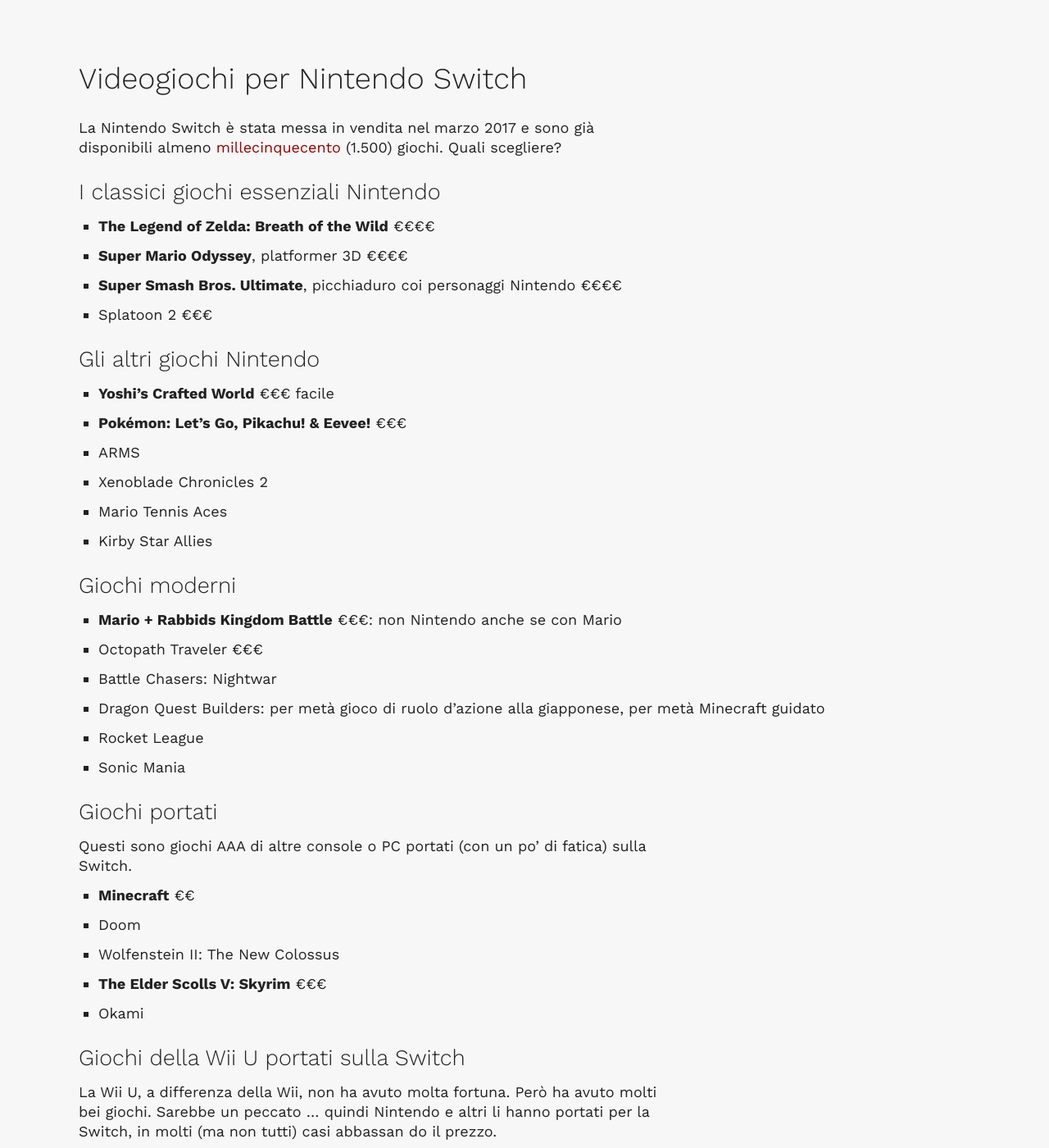
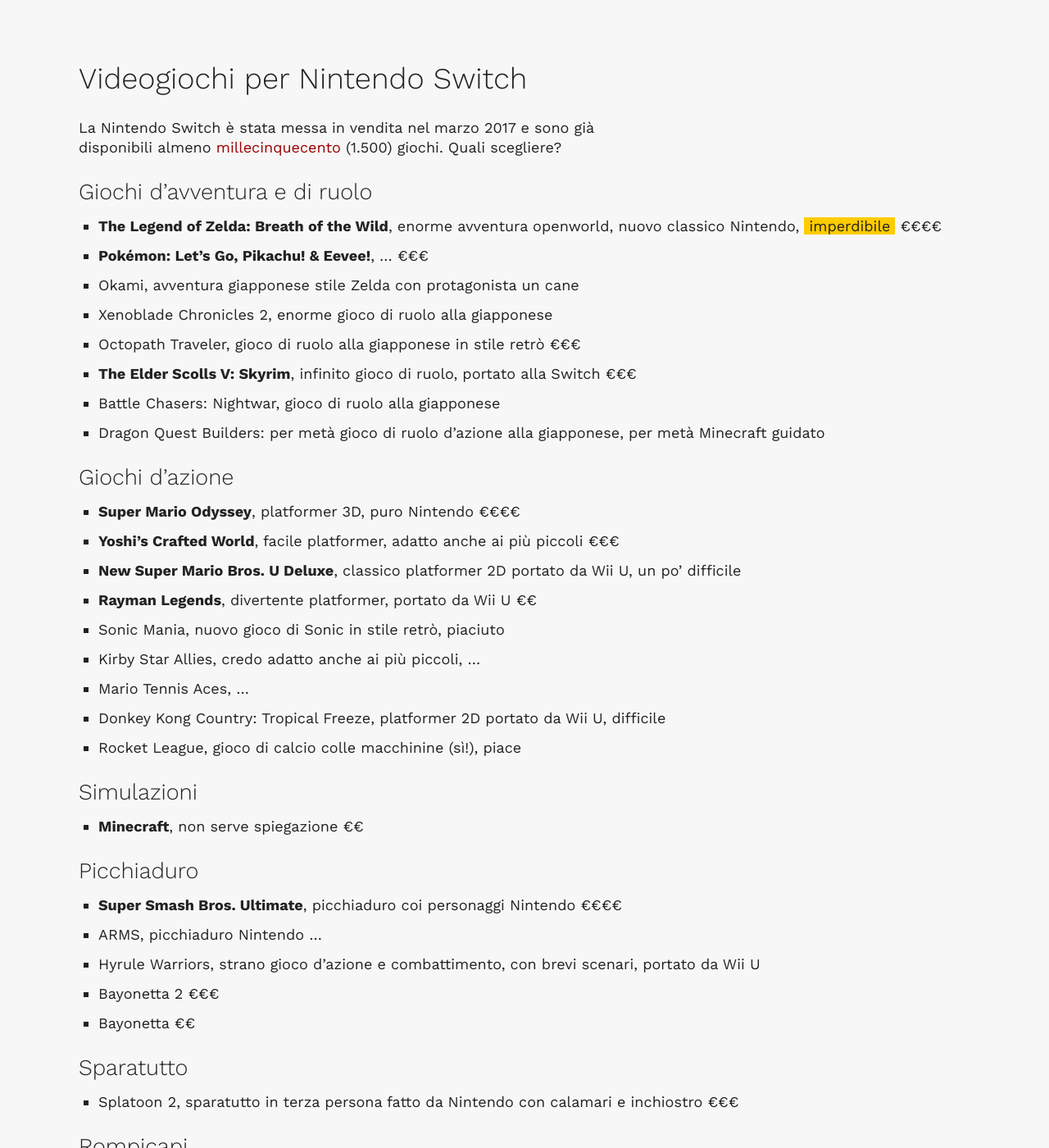
Before and after one commit to Albernat/videogiochi, a Jekyll site: the page built from nintendo-switch.md, in a window 1280 px wide and 1400 px high. Shown: the whole window at 82% size. Built offline with Jekyll 4.4.1, drawn with Linux system fonts in a browser that asks for light colours; our own code applies the rules of GitHub Pages for plain Markdown files; some of the changed text lies outside the part shown.

Commit message:
Update nintendo-switch.md

```diff
--- a/nintendo-switch.md
+++ b/nintendo-switch.md
@@ -16,53 +16,52 @@ os: vendibile, non occupa (troppo) spazio, ...
 Spesso però i giochi digitali sono scontati ...
 {% endcomment %}
 
-## I classici giochi essenziali Nintendo
-- **The Legend of Zelda: Breath of the Wild** €€€€
-- **Super Mario Odyssey**, platformer 3D €€€€
+## Giochi d'avventura e di ruolo
+- **The Legend of Zelda: Breath of the Wild**, enorme avventura openworld, nuovo classico Nintendo, _imperdibile_ €€€€
+- **Pokémon: Let's Go, Pikachu! & Eevee!**, ... €€€
+- Okami, avventura giapponese stile Zelda con protagonista un cane
+- Xenoblade Chronicles 2, enorme gioco di ruolo alla giapponese
+- Octopath Traveler, gioco di ruolo alla giapponese in stile retrò €€€
+- **The Elder Scolls V: Skyrim**, infinito gioco di ruolo, portato alla Switch €€€
+- Battle Chasers: Nightwar, gioco di ruolo alla giapponese
+- Dragon Quest Builders: per metà gioco di ruolo d'azione alla giapponese, per metà Minecraft guidato
+
+## Giochi d'azione
+- **Super Mario Odyssey**, platformer 3D, puro Nintendo €€€€
+- **Yoshi's Crafted World**, facile platformer, adatto anche ai più piccoli €€€
+- **New Super Mario Bros. U Deluxe**, classico platformer 2D portato da Wii U, un po' difficile
+- **Rayman Legends**, divertente platformer, portato da Wii U €€
+- Sonic Mania, nuovo gioco di Sonic in stile retrò, piaciuto
+- Kirby Star Allies, credo adatto anche ai più piccoli, ...
+- Mario Tennis Aces, ...
+- Donkey Kong Country: Tropical Freeze, platformer 2D portato da Wii U, difficile
+- Rocket League, gioco di calcio colle macchinine (sì!), piace
+
+## Simulazioni
+- **Minecraft**, non serve spiegazione €€
+
+## Picchiaduro
 - **Super Smash Bros. Ultimate**, picchiaduro coi personaggi Nintendo €€€€
-- Splatoon 2 €€€
-
-## Gli altri giochi Nintendo
-
-- **Yoshi's Crafted World** €€€ facile
-- **Pokémon: Let's Go, Pikachu! & Eevee!** €€€
-- ARMS
-- Xenoblade Chronicles 2
-- Mario Tennis Aces
-- Kirby Star Allies
-
-## Giochi moderni
-
-- **Mario + Rabbids Kingdom Battle** €€€: non Nintendo anche se con Mario
-- Octopath Traveler €€€
-- Battle Chasers: Nightwar
-- Dragon Quest Builders: per metà gioco di ruolo d'azione alla giapponese, per metà Minecraft guidato
-- Rocket League
-- Sonic Mania
-
-## Giochi portati
-
-Questi sono giochi AAA di altre console o PC portati (con un po’ di fatica) sulla Switch.
-- **Minecraft** €€
-- Doom
-- Wolfenstein II: The New Colossus
-- **The Elder Scolls V: Skyrim** €€€
-- Okami
-
-## Giochi della Wii U portati sulla Switch
-
-La Wii U, a differenza della Wii, non ha avuto molta fortuna. Però ha avuto molti bei giochi. Sarebbe un
-peccato ... quindi Nintendo e altri li hanno portati per la Switch, in molti (ma non tutti) casi abbassan
-do il prezzo.
-
-- **Mario Kart 8 Deluxe** €€€
-- **New Super Mario Bros. U Deluxe**
-- Donkey Kong Country: Tropical Freeze
-- Hyrule Warriors
-- **Captain Toad: Treasure Tracker** €€€
-- **Rayman Legends** €€
+- ARMS, picchiaduro Nintendo ...
+- Hyrule Warriors, strano gioco d'azione e combattimento, con brevi scenari, portato da Wii U
 - Bayonetta 2 €€€
 - Bayonetta €€
+
+## Sparatutto
+- Splatoon 2, sparatutto in terza persona fatto da Nintendo con calamari e inchiostro €€€
+
+## Rompicapi
+- **Captain Toad: Treasure Tracker**, avventura e rompicapi per il povero Toad, portato da Wii U €€€
+
+## Videogiochi strategici
+- Mario + Rabbids Kingdom Battle: non Nintendo anche se con Mario, strategico a turni, difficilino €€€
+
+## Videogiochi di guida
+- **Mario Kart 8 Deluxe**, portato da Wii U, eccellente €€€
+- Horizon Chase Turbo, in stile finto retrò
+
+
+
 
 ## Giochi indie moderni
 
@@ -142,7 +141,17 @@ Prezzi approssimativi:
 |€€€|40--60€|
 |€€€€|60€+|
 
+|...|Da finire...|
+
+
 {% comment %}
 ## Giochi anche per i più piccoli
 
+## Giochi della Wii U portati sulla Switch
+La Wii U, a differenza della Wii, non ha avuto molta fortuna. Però ha avuto molti bei giochi. Sarebbe un
+peccato ... quindi Nintendo e altri li hanno portati per la Switch, in molti (ma non tutti) casi abbassan
+do il prezzo.
+
+## Giochi portati
+Questi sono giochi AAA di altre console o PC portati (con un po’ di fatica) sulla Switch.
 {% endcomment %}
```
Also changed, not shown: other parts of nintendo-switch.md (+2 -2 lines).
